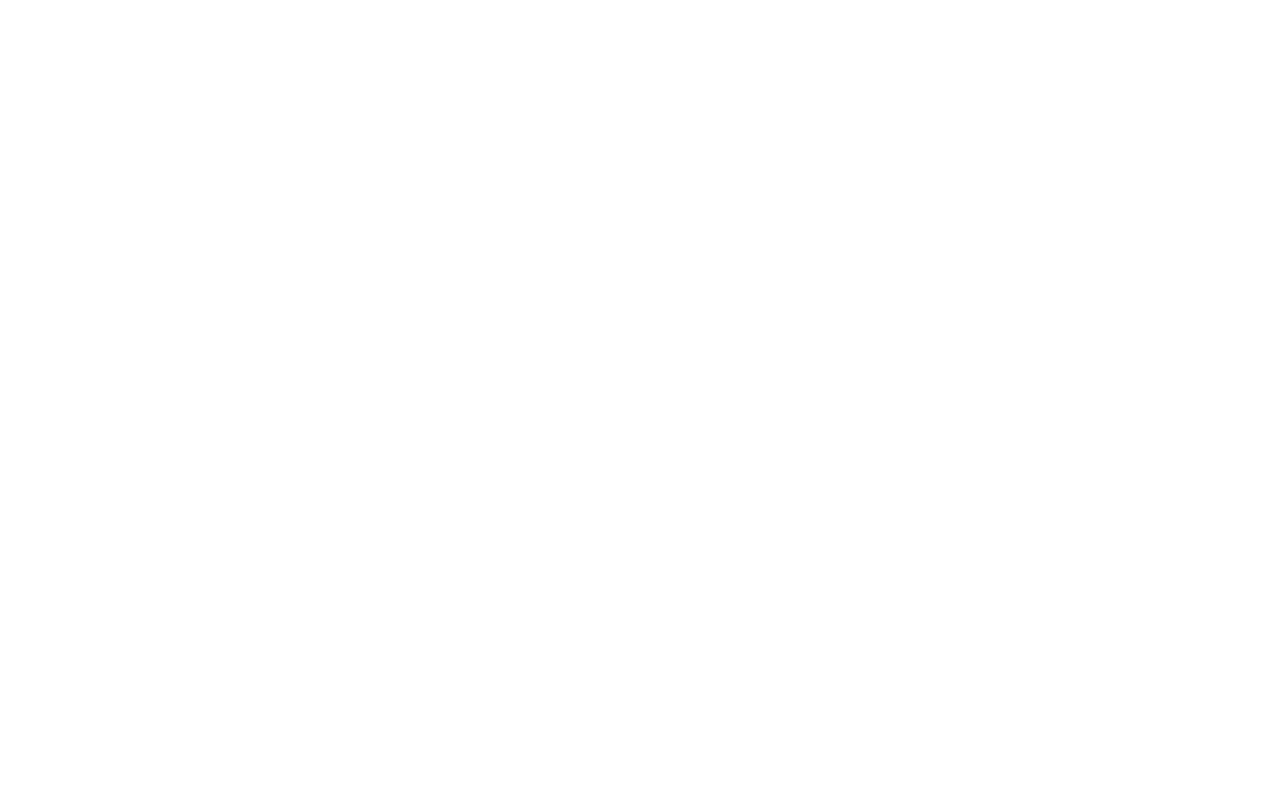
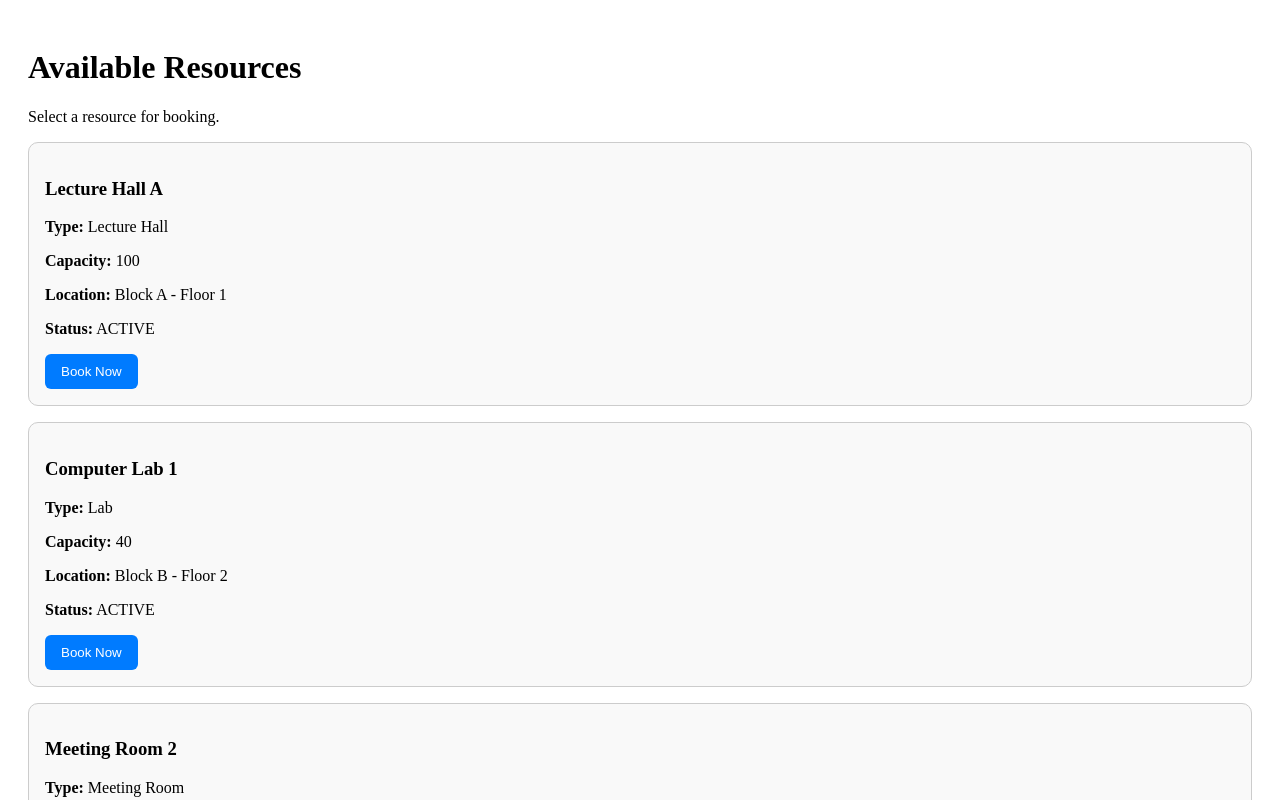
Before and after one commit to TheNightmareNethmika/-it3030-paf-2026-smart-campus-group99, a React app in the folder frontend/: page /resources in a window 1280 px wide. Before the commit this address had no page. Shown: the top 800 px of the page. Built offline with nearby package versions, Linux system fonts and the light colour scheme; the HTML template or start-up script is replaced by a standard one.

Commit message:
create Resource moc page

```diff
--- a/frontend/package.json
+++ b/frontend/package.json
@@ -13,7 +13,8 @@
     "axios": "^1.14.0",
     "react": "^19.2.4",
     "react-dom": "^19.2.4",
-    "react-router-dom": "^7.14.0"
+    "react-icons": "^5.6.0",
+    "react-router-dom": "^7.14.2"
   },
   "devDependencies": {
     "@eslint/js": "^9.39.4",
--- a/frontend/src/App.jsx
+++ b/frontend/src/App.jsx
@@ -5,6 +5,8 @@
 import IssueDetailPage from "./pages/IssueDetailPage";
 import FeaturedPage from "./pages/FeaturedPage";
 import AdminPage from "./pages/AdminPage";
+import ResourcesPage from "./pages/ResourcesPage";
+
 
 
 function App() {
@@ -16,6 +18,8 @@
       <Route path="/issues/:id" element={<IssueDetailPage />} />
       <Route path="/featured" element={<FeaturedPage />} />
       <Route path="/admin" element={<AdminPage />} />
+      <Route path="/resources" element={<ResourcesPage />} />
+
     </Routes>
   );
 }
--- /dev/null
+++ b/frontend/src/pages/ResourcesPage.jsx
@@ -0,0 +1,81 @@
+import React from "react";
+
+const resources = [
+  {
+    id: 1,
+    name: "Lecture Hall A",
+    type: "Lecture Hall",
+    capacity: 100,
+    location: "Block A - Floor 1",
+    status: "ACTIVE",
+  },
+  {
+    id: 2,
+    name: "Computer Lab 1",
+    type: "Lab",
+    capacity: 40,
+    location: "Block B - Floor 2",
+    status: "ACTIVE",
+  },
+  {
+    id: 3,
+    name: "Meeting Room 2",
+    type: "Meeting Room",
+    capacity: 15,
+    location: "Admin Building",
+    status: "ACTIVE",
+  },
+  {
+    id: 4,
+    name: "Projector X120",
+    type: "Equipment",
+    capacity: 1,
+    location: "Media Unit",
+    status: "OUT_OF_SERVICE",
+  },
+];
+
+function ResourcesPage() {
+  return (
+    <div style={{ padding: "20px" }}>
+      <h1>Available Resources</h1>
+      <p>Select a resource for booking.</p>
+
+      <div style={{ display: "grid", gap: "16px" }}>
+        {resources.map((resource) => (
+          <div
+            key={resource.id}
+            style={{
+              border: "1px solid #ccc",
+              borderRadius: "10px",
+              padding: "16px",
+              backgroundColor: "#f9f9f9",
+            }}
+          >
+            <h3>{resource.name}</h3>
+            <p><strong>Type:</strong> {resource.type}</p>
+            <p><strong>Capacity:</strong> {resource.capacity}</p>
+            <p><strong>Location:</strong> {resource.location}</p>
+            <p><strong>Status:</strong> {resource.status}</p>
+
+            <button
+              disabled={resource.status !== "ACTIVE"}
+              style={{
+                padding: "10px 16px",
+                border: "none",
+                borderRadius: "6px",
+                cursor: resource.status === "ACTIVE" ? "pointer" : "not-allowed",
+                backgroundColor: resource.status === "ACTIVE" ? "#007bff" : "#999",
+                color: "white",
+              }}
+            >
+              Book Now
+            </button>
+          </div>
+        ))}
+      </div>
+    </div>
+  );
+}
+
+export default ResourcesPage;
```
Also changed, not shown: 1 other file (tests, documents, lock files or other folders).
